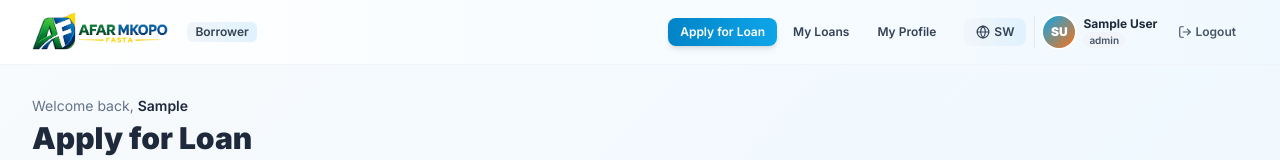
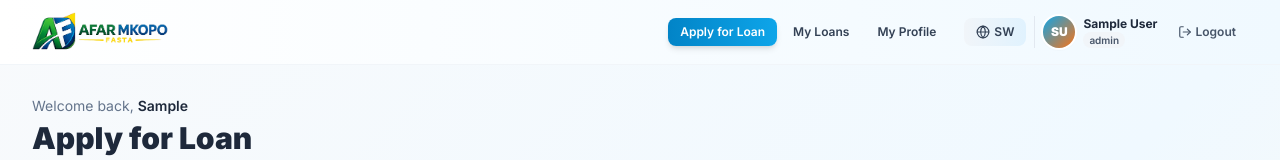
Before and after one commit to furahinibedon-arch/afar-mkopo-fasta, a Next.js app: page /borrower in a window 1280 px wide. Shown: the top 160 px of the page. Built offline with nearby package versions, Linux system fonts and the light colour scheme; no server answers; sample sign-in values are in the browser's storage.

Commit message:
fix: remove portal name badge next to logo (was showing 'admin' regardless of user role)

```diff
--- a/components/Layout.tsx
+++ b/components/Layout.tsx
@@ -71,7 +71,7 @@ export default function Layout({ children, portal = "public" }: { children: Reac
                 }}
               />
             </div>
-            {!isPublic && portal !== "public" && <span className="hidden sm:block ml-2 px-2 py-0.5 bg-gradient-to-r from-dark-100 to-primary-100 text-dark-700 text-xs font-semibold rounded-md capitalize">{portal}</span>}
+
           </Link>
 
           {/* Right side */}
```
